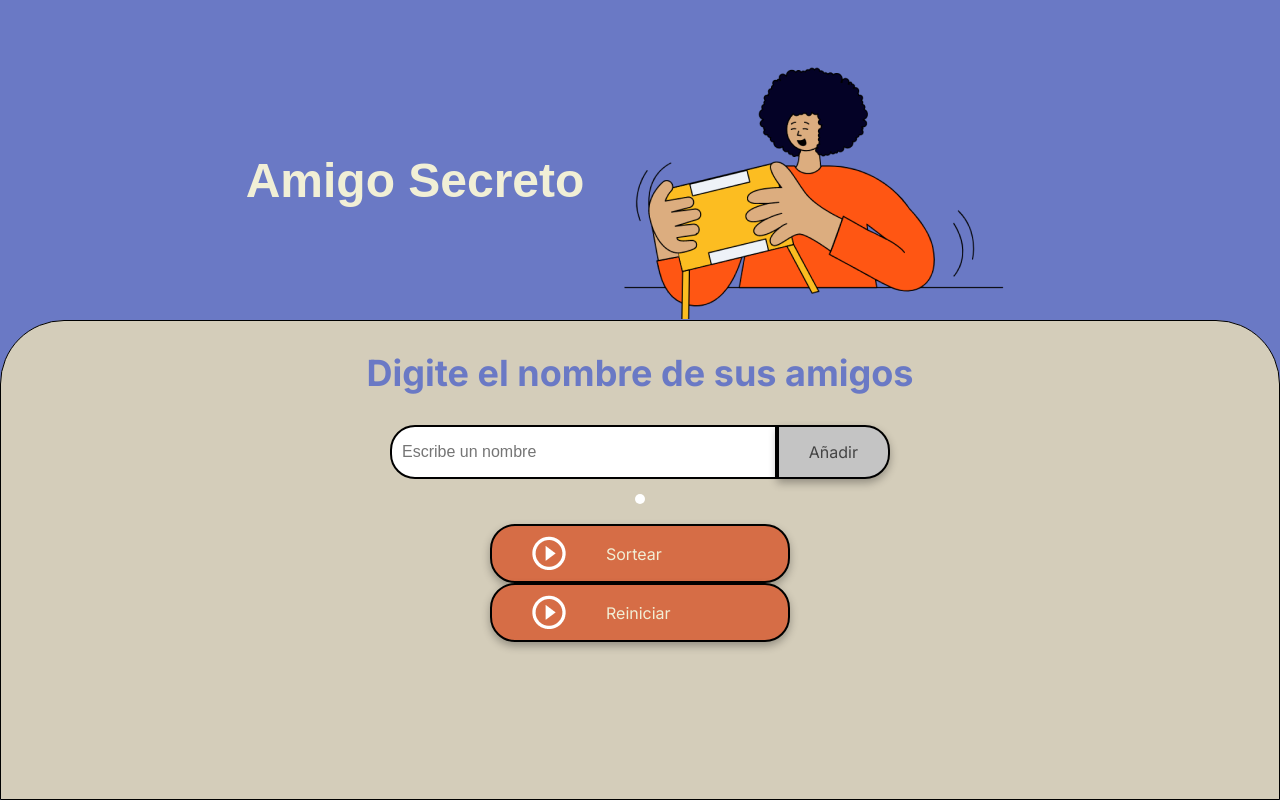
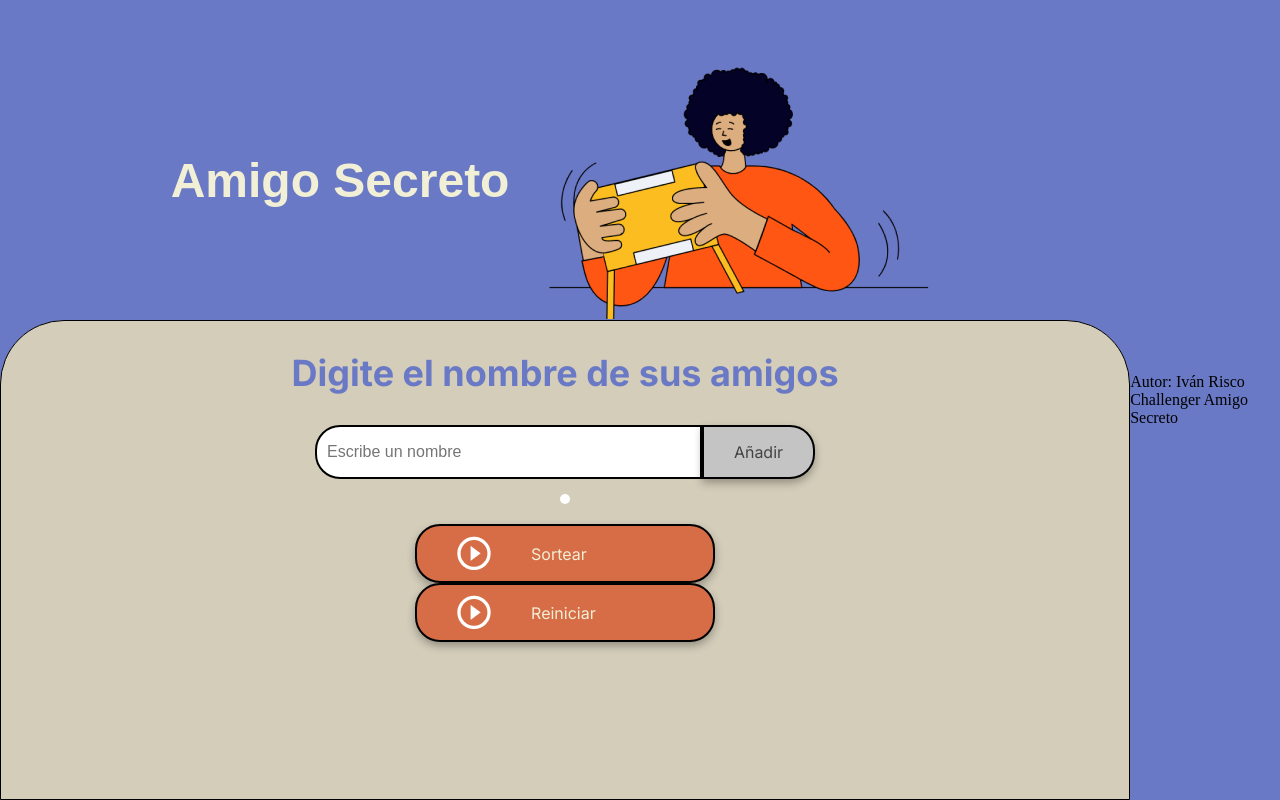
Before and after one commit to iriscob/amigo_secreto, a plain HTML site: page index.html in a window 1280 px wide. Drawn offline with Linux system fonts and the light colour scheme.

Commit message:
Update index.html

```diff
--- a/index.html
+++ b/index.html
@@ -38,7 +38,11 @@
             </div>
         </section>
     </main>
+   <footer>
+        <p>Autor: Iván Risco</p>
+        <p>Challenger Amigo Secreto</p>
 
+      </footer>
 
 
     <script src="app.js" defer></script>
```
